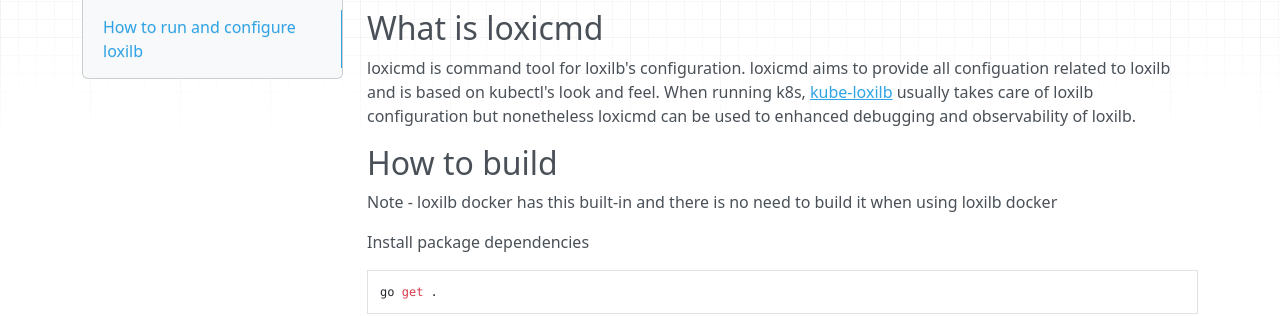
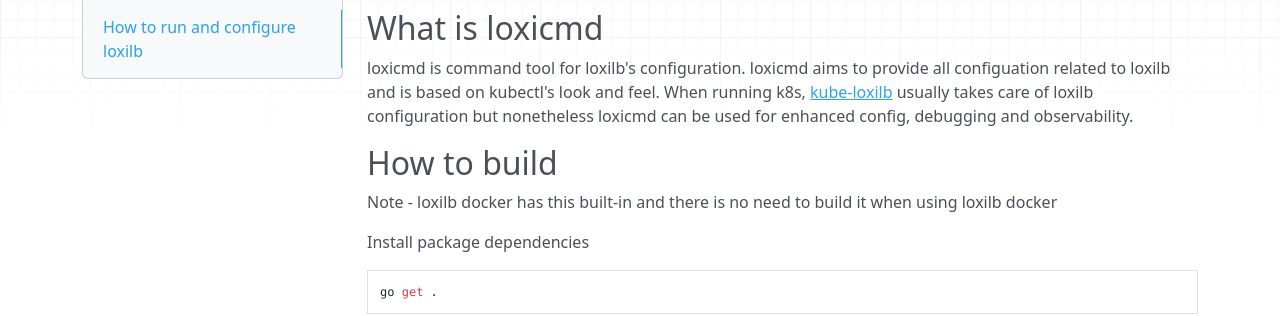
Before and after one commit to loxilb-io/loxilbdocs, an MkDocs documentation site: the page built from docs/cmd.md, in a window 1280 px wide and 900 px high, scrolled down 370 px. Shown: the part 179-495 px from the top of the window. Built offline with MkDocs 1.6.1, drawn with Linux system fonts in a browser that asks for light colours; nearby versions of some CDN libraries.

Commit message:
Update cmd.md

```diff
--- a/docs/cmd.md
+++ b/docs/cmd.md
@@ -20,7 +20,7 @@
 
 ## What is loxicmd
 
-loxicmd is command tool for loxilb's configuration. loxicmd aims to provide all configuation related to loxilb and is based on kubectl's look and feel. When running k8s,  [kube-loxilb](https://github.com/loxilb-io/loxilbdocs/blob/main/docs/kube-loxilb.md) usually takes care of loxilb configuration but nonetheless loxicmd can be used to enhanced debugging and observability of loxilb.
+loxicmd is command tool for loxilb's configuration. loxicmd aims to provide all configuation related to loxilb and is based on kubectl's look and feel. When running k8s,  [kube-loxilb](https://github.com/loxilb-io/loxilbdocs/blob/main/docs/kube-loxilb.md) usually takes care of loxilb configuration but nonetheless loxicmd can be used for enhanced config, debugging and observability.
 
 ## How to build
 
```
